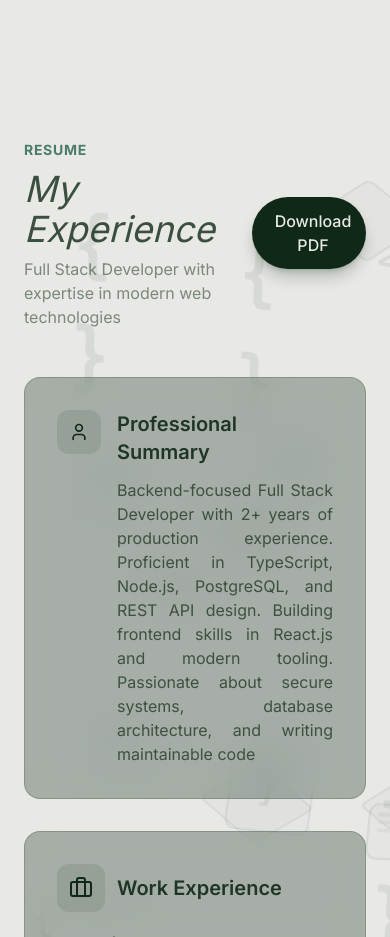
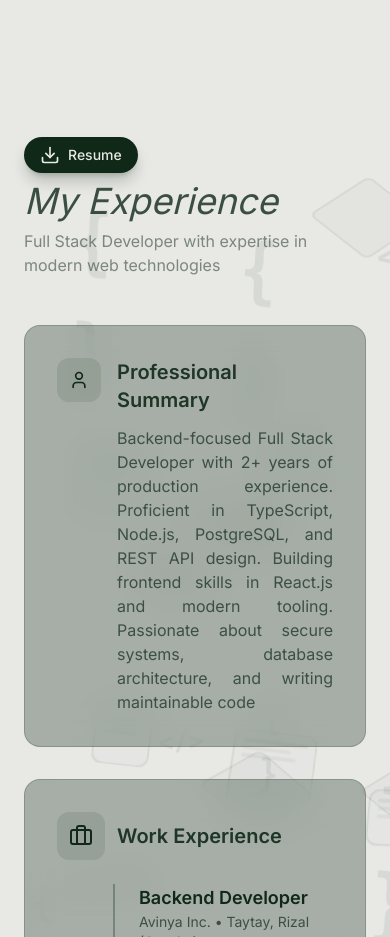
Before and after one commit to const-toph/web-portfolio, a React (Vite) app: page / in a window 390 px wide. Shown: the part 3720-4657 px from the top of the page. Built offline with nearby package versions, Linux system fonts and the light colour scheme.

Commit message:
update resume section

```diff
--- a/src/sections/Resume.jsx
+++ b/src/sections/Resume.jsx
@@ -140,9 +140,15 @@ export const Resume = () => {
         {/* Section Header */}
         <div className="flex items-center justify-between mb-12 max-w-5xl mx-auto">
           <div>
-            <span className="text-secondary text-sm font-bold tracking-wider uppercase">
+            <span className="hidden sm:block text-secondary text-sm font-bold tracking-wider uppercase">
               Resume
             </span>
+
+            {/* Mobile button */}
+            <Button className="sm:hidden" size="sm" onClick={handleDownload}>
+              <Download className="w-5 h-5" />
+              Resume
+            </Button>
             <h2 className="text-4xl md:text-5xl italic font-normal mt-2 text-primary/80">
               My Experience
             </h2>
@@ -150,7 +156,11 @@ export const Resume = () => {
               Full Stack Developer with expertise in modern web technologies
             </p>
           </div>
-          <Button size="default" onClick={handleDownload}>
+          <Button
+            className="max-md:hidden"
+            size="default"
+            onClick={handleDownload}
+          >
             <Download className="w-5 h-5" />
             Download PDF
           </Button>
```
